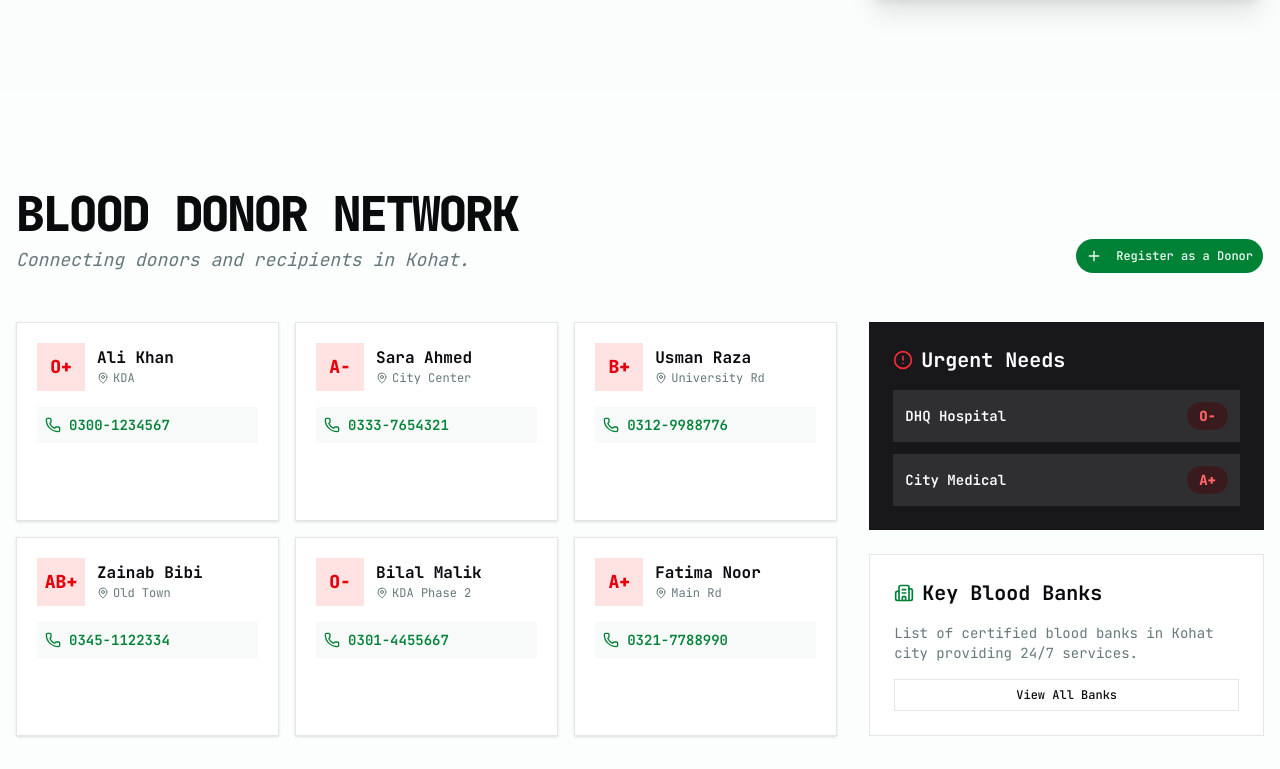
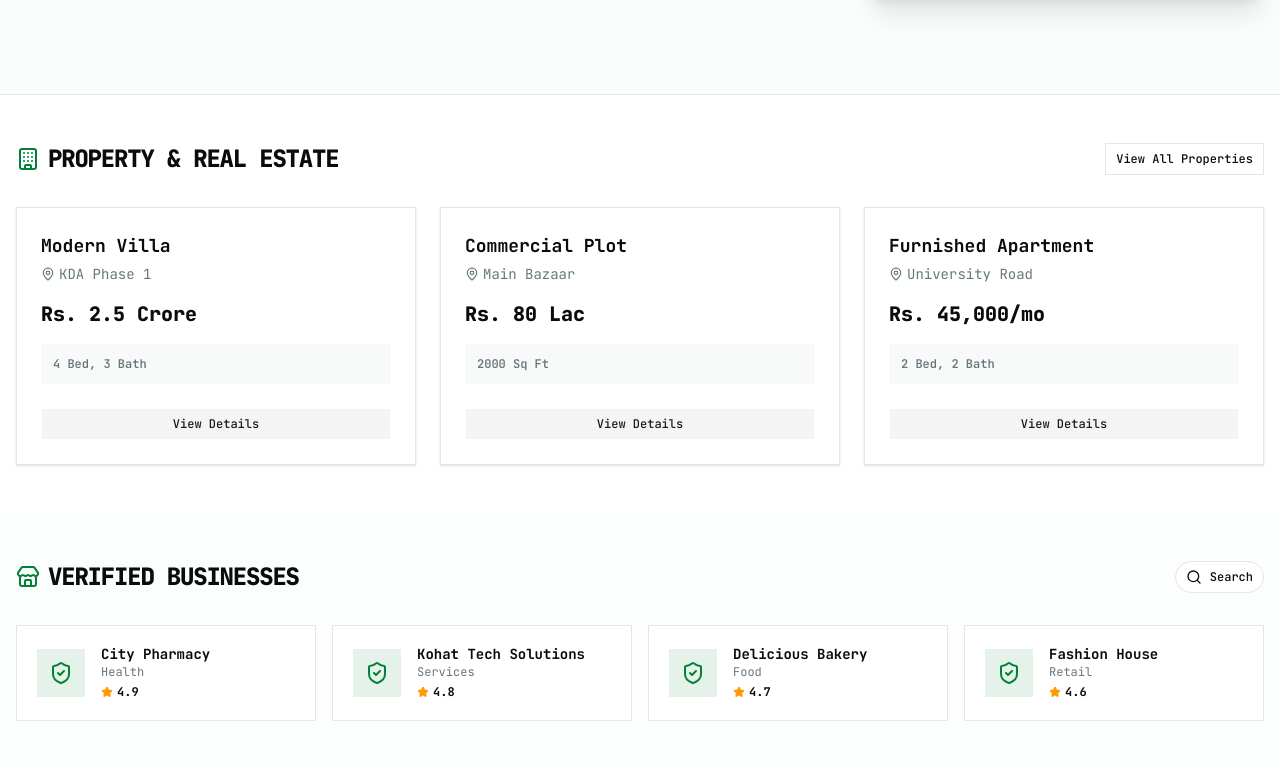
Before and after one commit to Salman053/kohat-connet, a Next.js app: page / in a window 1280 px wide. Shown: the part 7111-7880 px from the top of the page. Built offline with nearby package versions, Linux system fonts and the light colour scheme; no server answers.

Commit message:
feat: add RealEstateHub and BusinessDirectory components; update Home page with new sections

```diff
--- a/app/page.tsx
+++ b/app/page.tsx
@@ -8,6 +8,8 @@ import Shops from "@/components/sections/shops";
 import Services from "@/components/sections/services";
 import Jobs from "@/components/sections/jobs";
 import Community from "@/components/sections/community";
+import RealEstateHub from "@/components/sections/real-estate";
+import BusinessDirectory from "@/components/sections/directory";
 import DonateBlood from "@/components/sections/donate-blood";
 import Footer from "@/components/shared/footer";
 
@@ -28,6 +30,8 @@ export default function Home() {
         <Services />
         <Jobs />
         <Community />
+        <RealEstateHub />
+        <BusinessDirectory />
         <DonateBlood />
       </main>
       <Footer />
--- /dev/null
+++ b/components/sections/directory.tsx
@@ -0,0 +1,49 @@
+import React from 'react'
+import { Store, ShieldCheck, Star, Search } from 'lucide-react'
+import { Button } from '@/components/ui/button'
+
+const businesses = [
+  { id: 1, name: "City Pharmacy", category: "Health", rating: 4.9 },
+  { id: 2, name: "Kohat Tech Solutions", category: "Services", rating: 4.8 },
+  { id: 3, name: "Delicious Bakery", category: "Food", rating: 4.7 },
+  { id: 4, name: "Fashion House", category: "Retail", rating: 4.6 },
+]
+
+const BusinessDirectory = () => {
+  return (
+    <section className="py-12 bg-muted/20">
+      <div className="container mx-auto px-4">
+        <div className="flex items-center justify-between mb-8">
+          <h2 className="text-2xl font-black tracking-tighter uppercase flex items-center gap-2">
+            <Store className="w-6 h-6 text-primary" /> Verified Businesses
+          </h2>
+          <div className="flex gap-2">
+             <Button variant="outline" className="rounded-full flex items-center gap-2">
+                <Search className="w-4 h-4" /> Search
+             </Button>
+          </div>
+        </div>
+
+        <div className="grid grid-cols-1 md:grid-cols-2 lg:grid-cols-4 gap-4">
+          {businesses.map(bus => (
+            <div key={bus.id} className="bg-card p-5 rounded-3xl border border-border flex items-center gap-4 hover:border-primary/50 transition-all">
+              <div className="w-12 h-12 rounded-2xl bg-primary/10 text-primary flex items-center justify-center font-black">
+                <ShieldCheck className="w-6 h-6" />
+              </div>
+              <div className='flex-1'>
+                <h4 className="font-bold text-sm leading-tight">{bus.name}</h4>
+                <p className="text-xs text-muted-foreground">{bus.category}</p>
+                <div className="flex items-center gap-1 text-amber-500 mt-1">
+                    <Star className="w-3 h-3 fill-amber-500" />
+                    <span className="text-xs font-bold text-foreground">{bus.rating}</span>
+                </div>
+              </div>
+            </div>
+          ))}
+        </div>
+      </div>
+    </section>
+  )
+}
+
+export default BusinessDirectory
--- a/components/sections/donate-blood.tsx
+++ b/components/sections/donate-blood.tsx
@@ -25,7 +25,7 @@ const DonateBlood = () => {
             <h2 className="text-4xl md:text-5xl font-black tracking-tighter uppercase">Blood Donor Network</h2>
             <p className="text-muted-foreground text-lg italic mt-2">Connecting donors and recipients in Kohat.</p>
           </div>
-          <Button size="lg" className="rounded-full">
+          <Button variant={"destructive"}  size="lg" >
             <Plus className="w-4 h-4 mr-2" /> Register as a Donor
           </Button>
         </div>
@@ -34,7 +34,7 @@ const DonateBlood = () => {
            {/* Donor Grid (8 Columns) */}
            <div className="lg:col-span-8 grid grid-cols-1 md:grid-cols-2 xl:grid-cols-3 gap-4">
               {donors.map(donor => (
-                <div key={donor.id} className="bg-card border border-border p-5 rounded-3xl shadow-sm hover:border-primary/50 transition-colors">
+                <div key={donor.id} className="bg-card h-fit border border-border p-5  rounded-3xl shadow-sm hover:border-primary/50 transition-colors">
                   <div className='flex items-center gap-3 mb-4'>
                     <div className='w-12 h-12 rounded-2xl bg-red-100 text-red-600 flex items-center justify-center font-black text-lg'>{donor.bloodType}</div>
                     <div>
@@ -42,7 +42,7 @@ const DonateBlood = () => {
                       <div className='text-xs text-muted-foreground flex items-center gap-1 mt-0.5'><MapPin className='w-3 h-3'/> {donor.location}</div>
                     </div>
                   </div>
-                  <div className='text-sm font-semibold text-primary flex items-center gap-2 bg-muted/50 p-2 rounded-xl'>
+                  <div className='text-sm self-end font-semibold text-primary flex items-center gap-2 bg-muted/50 p-2 rounded-xl'>
                     <Phone className='w-4 h-4'/> {donor.contact}
                   </div>
                 </div>
--- /dev/null
+++ b/components/sections/real-estate.tsx
@@ -0,0 +1,42 @@
+import React from 'react'
+import { Building, MapPin, Bed, Bath, ArrowRight } from 'lucide-react'
+import { Button } from '@/components/ui/button'
+
+const properties = [
+  { id: 1, title: "Modern Villa", location: "KDA Phase 1", price: "Rs. 2.5 Crore", specs: "4 Bed, 3 Bath" },
+  { id: 2, title: "Commercial Plot", location: "Main Bazaar", price: "Rs. 80 Lac", specs: "2000 Sq Ft" },
+  { id: 3, title: "Furnished Apartment", location: "University Road", price: "Rs. 45,000/mo", specs: "2 Bed, 2 Bath" },
+]
+
+const RealEstateHub = () => {
+  return (
+    <section className="py-12 bg-background border-t border-border">
+      <div className="container mx-auto px-4">
+        <div className="flex items-center justify-between mb-8">
+          <h2 className="text-2xl font-black tracking-tighter uppercase flex items-center gap-2">
+            <Building className="w-6 h-6 text-primary" /> Property & Real Estate
+          </h2>
+          <Button variant="outline" className="">View All Properties</Button>
+        </div>
+
+        <div className="grid grid-cols-1 md:grid-cols-3 gap-6">
+          {properties.map(prop => (
+            <div key={prop.id} className="bg-card p-6 rounded-3xl border border-border shadow-sm flex flex-col hover:border-primary/50 transition-all">
+              <h3 className="text-lg font-bold mb-1">{prop.title}</h3>
+              <p className="text-sm text-muted-foreground mb-4 flex items-center gap-1">
+                <MapPin className="w-3.5 h-3.5" /> {prop.location}
+              </p>
+              <div className="text-xl font-black text-foreground mb-4">{prop.price}</div>
+              <div className="flex items-center gap-3 text-xs font-semibold text-muted-foreground mb-6 bg-muted/50 p-3 rounded-xl">
+                {prop.specs}
+              </div>
+              <Button variant="secondary" className="w-full  mt-auto">View Details</Button>
+            </div>
+          ))}
+        </div>
+      </div>
+    </section>
+  )
+}
+
+export default RealEstateHub
```
